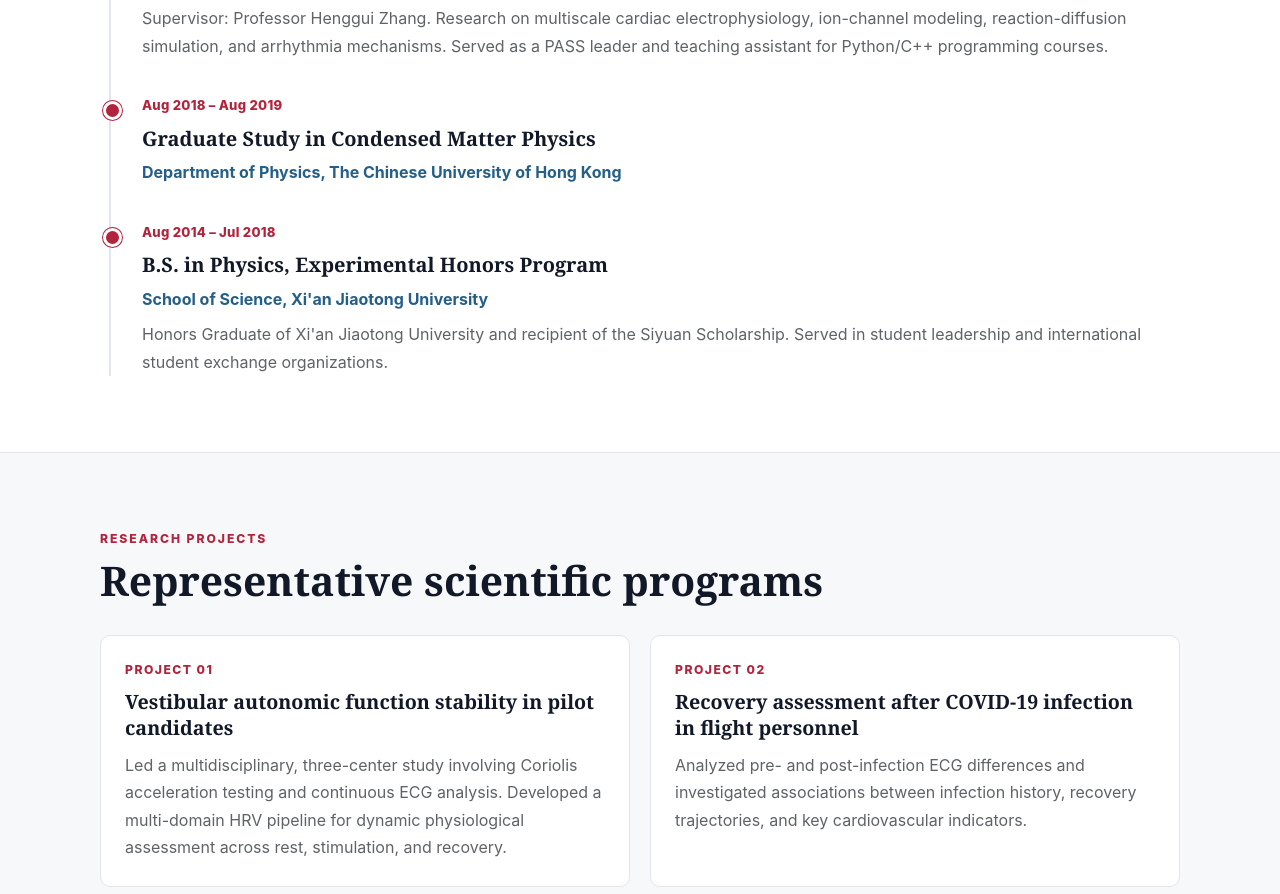
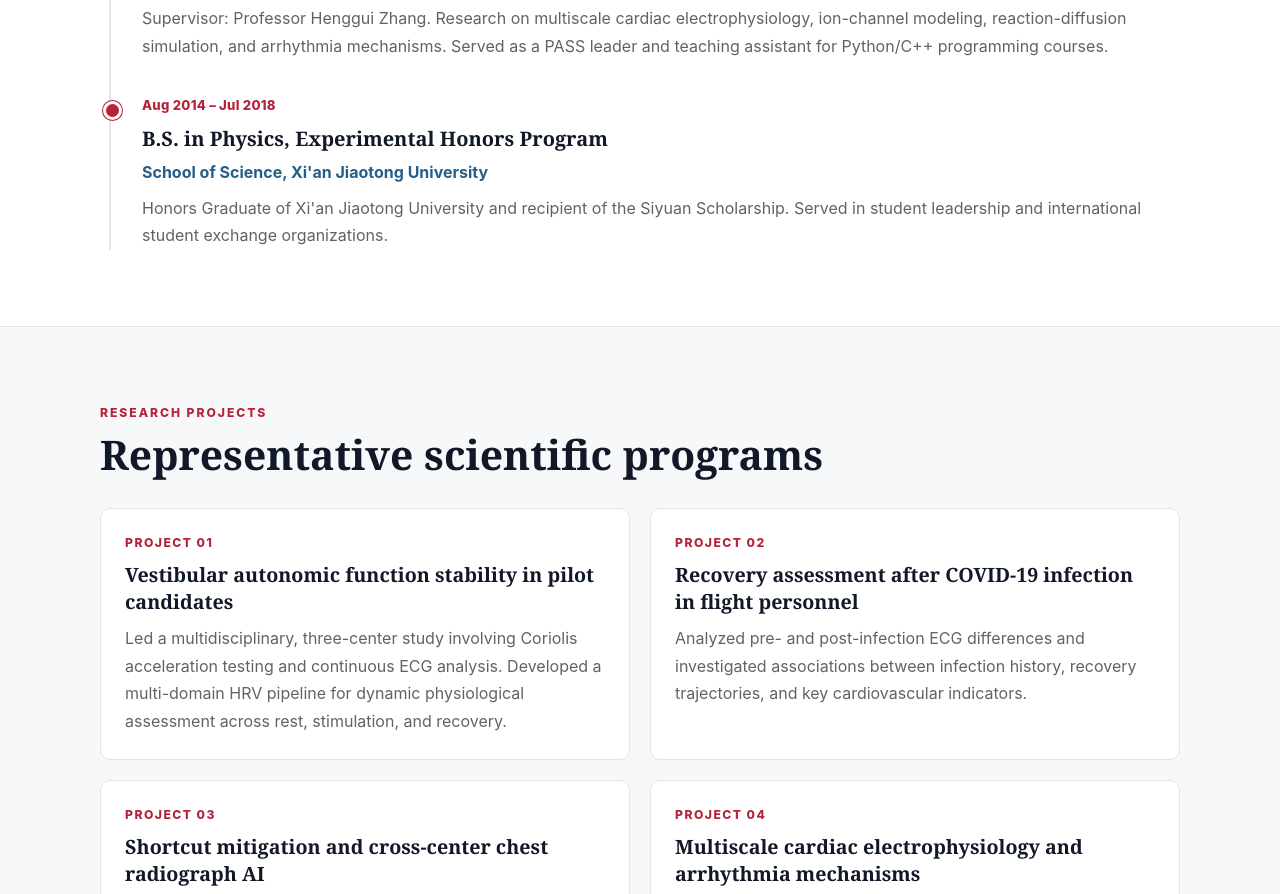
Before and after one commit to Candice-x1/Candice-x1.github.io, a plain HTML site: page index.html in a window 1280 px wide. Shown: the part 7647-8541 px from the top of the page. Drawn offline with Linux system fonts and the light colour scheme.

Commit message:
Update index.html

```diff
--- a/index.html
+++ b/index.html
@@ -1596,16 +1596,6 @@
               cardiac electrophysiology, ion-channel modeling, reaction-diffusion
               simulation, and arrhythmia mechanisms. Served as a PASS leader
               and teaching assistant for Python/C++ programming courses.
-            </p>
-          </article>
-
-          <article class="timeline-item">
-            <div class="timeline-date">Aug 2018 – Aug 2019</div>
-            <h3 class="timeline-title">
-              Graduate Study in Condensed Matter Physics
-            </h3>
-            <p class="timeline-place">
-              Department of Physics, The Chinese University of Hong Kong
             </p>
           </article>
 
```
